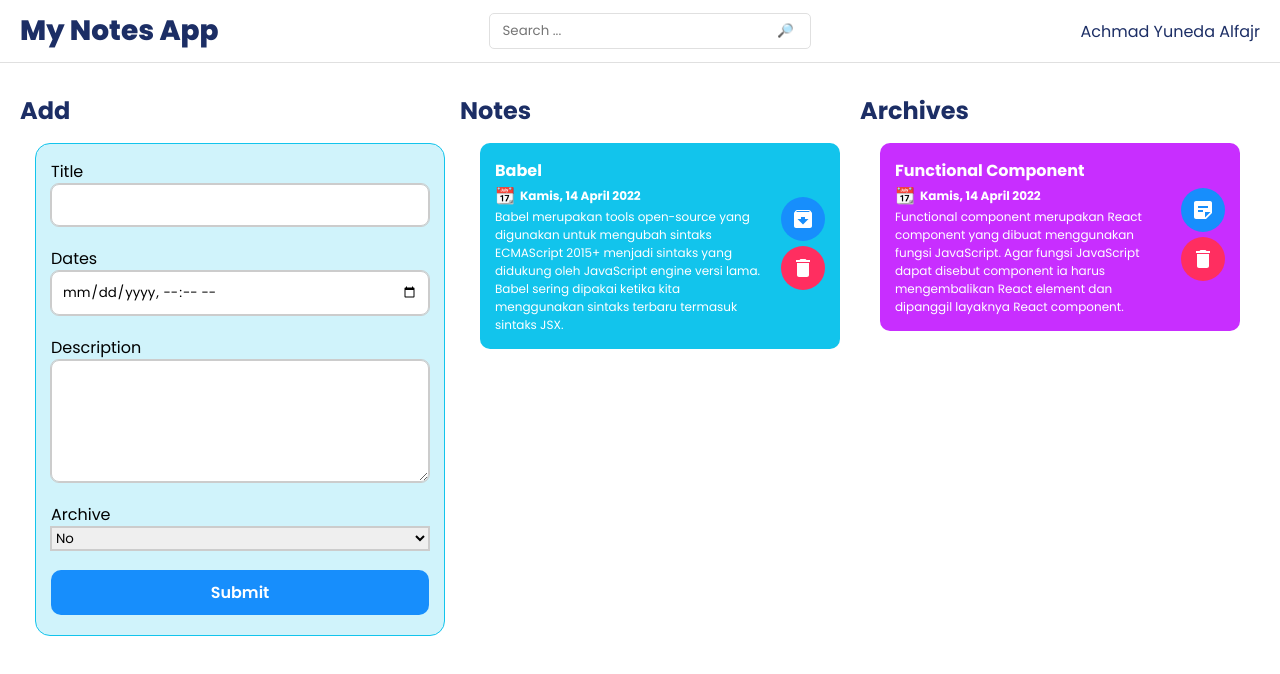
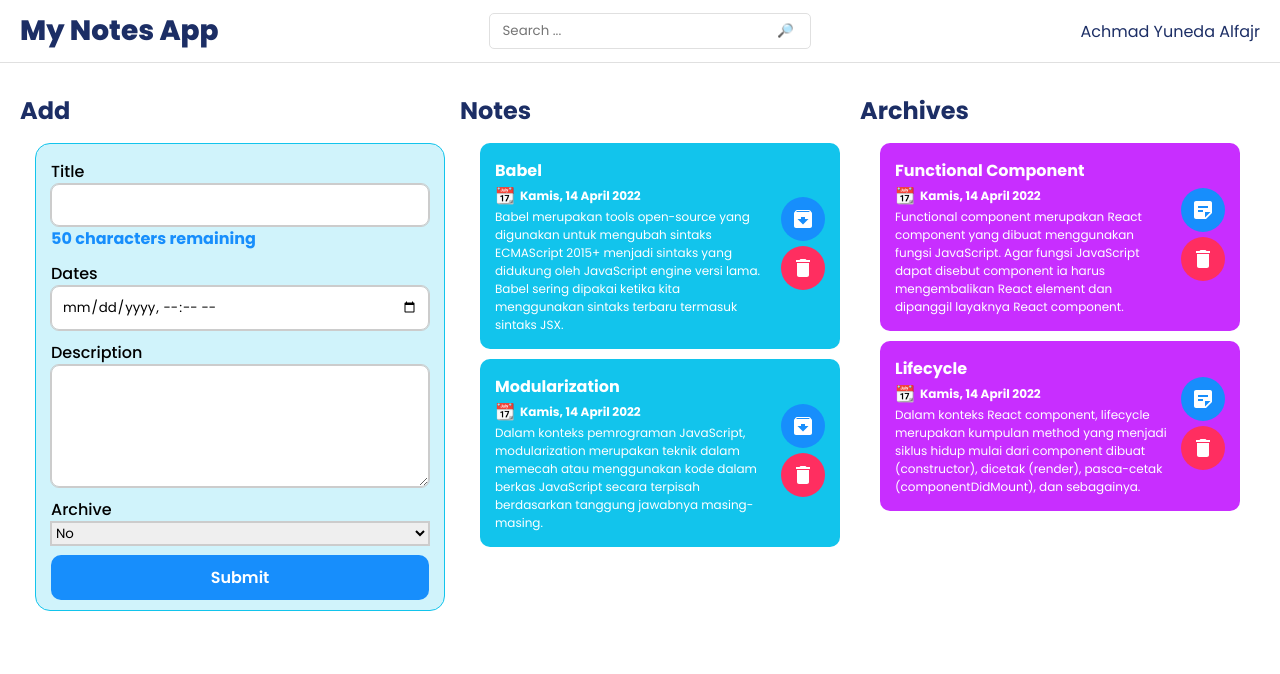
Before and after one commit to yuneda/React-JS-Notes-Website, a React (Create React App) app: page / in a window 1280 px wide. Shown: the top 674 px of the page. Built offline with nearby package versions, Linux system fonts and the light colour scheme.

Commit message:
[Add] limitation for title max character

```diff
--- a/src/components/AddForm.jsx
+++ b/src/components/AddForm.jsx
@@ -15,9 +15,11 @@ const Form = styled.form``
 const Wrapper = styled.div`
 display: flex;
 flex-direction: column;
-margin-bottom: 20px;
+margin-bottom: 10px;
 `
-const Label = styled.label``
+const Label = styled.label`
+font-weight: 500;
+`
 const Input = styled.input`
 padding: 10px;
 border: 1px solid #ccc;
@@ -28,6 +30,13 @@ border-radius: 8px;
   outline: 1px solid #12c4ec;
 }
 `
+
+const Count = styled.div`
+color: ${props => props.condition};
+font-size: 1rem;
+font-weight: 700;
+`
+
 const TextArea = styled.textarea`
 padding: 10px;
 border: 1px solid #ccc;
@@ -93,6 +102,9 @@ const AddForm = () => {
             e.preventDefault();
             setTitle(e.target.value);
           }} />
+          <Count condition={50 - title.length <= 5 ? "red" : "#178EFC"}>
+            {50 - title.length} characters remaining
+          </Count>
         </Wrapper>
         <Wrapper>
           <Label htmlFor="date">
@@ -125,7 +137,7 @@ const AddForm = () => {
           </Select>
         </Wrapper>
         <Wrapper>
-          <Button>Submit</Button>
+          <Button type="submit">Submit</Button>
         </Wrapper>
       </Form>
     </FormWrapper>
--- a/src/components/CustomCard.jsx
+++ b/src/components/CustomCard.jsx
@@ -4,7 +4,7 @@ import DeleteIcon from '@mui/icons-material/Delete';
 import StickyNote2Icon from '@mui/icons-material/StickyNote2';
 import { showFormattedDate } from "../helper";
 import { useDispatch } from "react-redux/es/exports"
-import { deleteNote } from "../redux/noteSlice"
+import { deleteNote, updateNote } from "../redux/noteSlice"
 
 const Card = styled.div`
 padding: 15px;
@@ -82,7 +82,14 @@ const CustomCard = ({ item, type }) => {
         </Description>
       </ContentCard>
       <ActionButton>
-        <Button action="action">{type === "notes" ? <ArchiveIcon /> : <StickyNote2Icon />}</Button>
+        <Button action="action" onClick={(e) => {
+          e.preventDefault();
+          const data = {
+            id: item.id,
+            archived: item.archived
+          }
+          dispatch(updateNote(data));
+        }}>{type === "notes" ? <ArchiveIcon /> : <StickyNote2Icon />}</Button>
         <Button action="delete" onClick={(e) => {
           e.preventDefault();
           dispatch(deleteNote(item.id));
--- a/src/components/Navbar.jsx
+++ b/src/components/Navbar.jsx
@@ -1,7 +1,6 @@
 import React from "react"
-import { useDispatch } from "react-redux"
 import styled from "styled-components"
-import { setKeyword } from "../redux/noteSlice"
+import SearchForm from "./SearchForm"
 
 const Container = styled.div`
 padding: 10px 20px;
@@ -29,25 +28,6 @@ display: flex;
 align-items: center;
 width: 300px;
 `
-const FormInput = styled.form`
-width: 100%;
-display: flex;
-align-items: center;
-`
-
-const Input = styled.input`
-width: 100%;
-border: 1px solid transparent;
-&:focus {
-  outline: none;
-}
-`
-
-const Button = styled.button`
-border: none;
-background: white;
-cursor: pointer;
-`
 
 const Creator = styled.div`
 font-size: 1rem;
@@ -59,20 +39,11 @@ color: #1c2e65;
 `
 
 const Navbar = () => {
-  const dispatch = useDispatch();
   return (
     <Container>
       <Logo>My Notes App</Logo>
       <Search>
-        <FormInput>
-          <Input type="text" placeholder="Search ..." onChange={(e) => {
-            e.preventDefault();
-            dispatch(setKeyword(e.target.value));
-          }} />
-          <Button type="submit">
-            🔎
-          </Button>
-        </FormInput>
+        <SearchForm />
       </Search>
       <Creator>
         Achmad Yuneda Alfajr
--- /dev/null
+++ b/src/components/SearchForm.jsx
@@ -0,0 +1,40 @@
+import { useDispatch } from "react-redux"
+import styled from "styled-components"
+import { setKeyword } from "../redux/noteSlice"
+
+const FormInput = styled.form`
+width: 100%;
+display: flex;
+align-items: center;
+`
+
+const Input = styled.input`
+width: 100%;
+border: 1px solid transparent;
+&:focus {
+  outline: none;
+}
+`
+
+const Button = styled.button`
+border: none;
+background: white;
+cursor: pointer;
+`
+
+const SearchForm = () => {
+  const dispatch = useDispatch();
+  return (
+    <FormInput>
+      <Input type="text" placeholder="Search ..." onChange={(e) => {
+        e.preventDefault();
+        dispatch(setKeyword(e.target.value));
+      }} />
+      <Button type="submit">
+        🔎
+      </Button>
+    </FormInput>
+  )
+}
+
+export default SearchForm
--- a/src/helper/index.js
+++ b/src/helper/index.js
@@ -13,20 +13,20 @@ const getInitialData = () => ([
     createdAt: '2022-04-14T04:27:34.572Z',
     archived: true,
   },
-  // {
-  //   id: 3,
-  //   title: "Modularization",
-  //   body: "Dalam konteks pemrograman JavaScript, modularization merupakan teknik dalam memecah atau menggunakan kode dalam berkas JavaScript secara terpisah berdasarkan tanggung jawabnya masing-masing.",
-  //   createdAt: '2022-04-14T04:27:34.572Z',
-  //   archived: false,
-  // },
-  // {
-  //   id: 4,
-  //   title: "Lifecycle",
-  //   body: "Dalam konteks React component, lifecycle merupakan kumpulan method yang menjadi siklus hidup mulai dari component dibuat (constructor), dicetak (render), pasca-cetak (componentDidMount), dan sebagainya. ",
-  //   createdAt: '2022-04-14T04:27:34.572Z',
-  //   archived: false,
-  // },
+  {
+    id: 3,
+    title: "Modularization",
+    body: "Dalam konteks pemrograman JavaScript, modularization merupakan teknik dalam memecah atau menggunakan kode dalam berkas JavaScript secara terpisah berdasarkan tanggung jawabnya masing-masing.",
+    createdAt: '2022-04-14T04:27:34.572Z',
+    archived: false,
+  },
+  {
+    id: 4,
+    title: "Lifecycle",
+    body: "Dalam konteks React component, lifecycle merupakan kumpulan method yang menjadi siklus hidup mulai dari component dibuat (constructor), dicetak (render), pasca-cetak (componentDidMount), dan sebagainya. ",
+    createdAt: '2022-04-14T04:27:34.572Z',
+    archived: true,
+  },
   // {
   //   id: 5,
   //   title: "ESM",
--- a/src/redux/noteSlice.js
+++ b/src/redux/noteSlice.js
@@ -21,8 +21,12 @@ const noteSlice = createSlice({
       state.data = state.data.filter(item => item.id !== action.payload);
     },
     updateNote: (state, action) => {
-      // const {} = action.payload;
-
+      state.data.map((item) => {
+        if(item.id === action.payload.id){
+          item.archived = !item.archived;
+        }
+        return null;
+      })
     },
     setKeyword: (state, action) => {
       state.keyword = action.payload;
@@ -33,5 +37,5 @@ const noteSlice = createSlice({
   }
 });
 
-export const { add, deleteNote, setKeyword } = noteSlice.actions;
+export const { add, deleteNote, setKeyword, updateNote } = noteSlice.actions;
 export default noteSlice.reducer;
```
Also changed, not shown: src/helper/tes.js (deleted).
